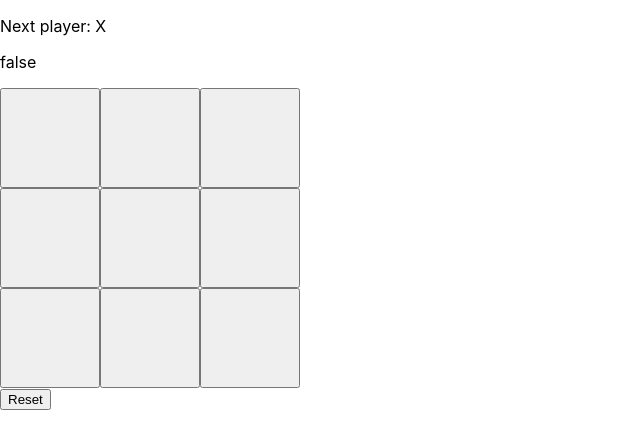
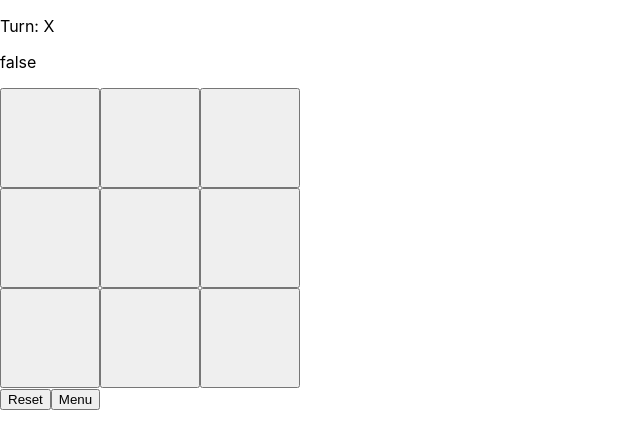
Before and after one commit to maximka76667/tic-tac-toe, a React (Create React App) app: page /#/multi in a window 1280 px wide. Shown: the top 448 px of the page, without its empty margins (0-640 px from the left). Built offline with nearby package versions, Linux system fonts and the light colour scheme.

Commit message:
переписал и пофиксил бота

```diff
--- a/package.json
+++ b/package.json
@@ -12,6 +12,7 @@
     "@types/react-dom": "^17.0.0",
     "react": "^17.0.2",
     "react-dom": "^17.0.2",
+    "react-router-dom": "^5.2.1",
     "react-scripts": "4.0.3",
     "typescript": "^4.1.2",
     "web-vitals": "^1.0.1"
@@ -39,5 +40,8 @@
       "last 1 firefox version",
       "last 1 safari version"
     ]
+  },
+  "devDependencies": {
+    "@types/react-router-dom": "^5.1.8"
   }
 }
--- a/src/App.tsx
+++ b/src/App.tsx
@@ -1,13 +1,27 @@
-import React, { FormEvent } from 'react';
+import React from 'react';
 import Board from './Board';
+import { Route, Switch, Link } from 'react-router-dom';
 
 function App() {
   return (
     <div className="App">
       <main className="content">
-        <div className="game">
-          <Board />
-        </div>
+        <Switch>
+          <Route path="/" exact>
+            <Link to="/single">1 player</Link>
+            <Link to="/multi">2 Players</Link>
+          </Route>
+          <Route path="/single">
+            <div className="game">
+              <Board isPlayWithBot={true} />
+            </div>
+          </Route>
+          <Route path="/multi">
+            <div className="game">
+              <Board isPlayWithBot={false} />
+            </div>
+          </Route>
+        </Switch>
       </main>
     </div>
   );
--- a/src/Board.tsx
+++ b/src/Board.tsx
@@ -1,10 +1,17 @@
 import React from 'react';
+import { useHistory } from 'react-router';
+import Bot from './Bot';
 import Cell from './Cell'
 
-function Board(props: object) {
+interface BoardInterface {
+  isPlayWithBot: boolean,
+}
 
-  const [cells, setCells] = React.useState(Array<string | null>(9).fill(null))
-  const [xIsNext, setXIsNext] = React.useState(true);
+function Board(props: BoardInterface) {
+  let history = useHistory();
+  const [cells, setCells] = React.useState(Array<string>(9).fill(''))
+  // const [xIsNext, setXIsNext] = React.useState(true);
+  const [turn, setTurn] = React.useState<string>('');
   const [status, setStatus] = React.useState('');
   const [isEnd, setIsEnd] = React.useState(false);
   const [isBotActive, setIsBotActive] = React.useState(false);
@@ -19,144 +26,142 @@ function Board(props: object) {
     [2, 4, 6],
   ];
 
-  function renderCell(i: number) {
-    return <Cell onClick={() => handleClick(i)} value={cells[i]} />
+  function handleClick(i: number) {
+    if(cells[i] || isEnd) {
+      return;
+    }
+    checkEndGame();
+    const newCells = cells.slice();
+    newCells[i] = turn;
+    console.log('Ход', turn, i);
+    setCells(newCells);
+    changeTurn(turn);
   }
 
-  function handleClick(i: number) {
-    checkEndGame();
-    if(cells[i]) {
-      return;
-    }
-    if(isEnd) {
-      return endGame();
-    }
-    const newCells = cells.slice();
-    newCells[i] = xIsNext ? 'X' : 'O';
-    console.log('Ход', xIsNext ? 'X' : 'O', i);
-    setCells(newCells);
-    setXIsNext(!xIsNext);
-  }
-
-  function bot() {
-    if(isEnd) {
-      return endGame();
-    }
-    if(!xIsNext) {
-      for (let i = 0; i < lines.length; i++) {
-        const [a, b, c] = lines[i];
-        if (cells[a] && cells[a] === cells[b] && !cells[c]) {
-          console.log('Бот', c, '1');
-          return handleClick(c);
-        }
-        if(cells[b] && cells[b] === cells[c] && !cells[a]) {
-          console.log('Бот', a, '2');
-          return handleClick(a);
-        }
-        if(cells[a] && cells[a] === cells[c] && !cells[b]) {
-          console.log('Бот', b, '3');
-          return handleClick(b);
-        }
-      }
-      if(!isEnd) {
-        let botTurnNumber;
-        do {
-          checkEndGame();
-          botTurnNumber = generateNumber();
-          handleClick(botTurnNumber);
-          console.log('Рандом', botTurnNumber);
-          console.log(isEnd + ' IsEnd');
-        } while (cells[botTurnNumber] !== null && !isEnd);
-      }
+  function changeTurn(turn: string) {
+    if(turn === 'X') {
+      setTurn('O');
+    } else if(turn === 'O') {
+      setTurn('X')
     }
   }
 
-  function generateNumber() {
-    return Math.floor(Math.random() * 9);
+  // function bot() {
+  //   if(turn === 'O') {
+  //     for (let i = 0; i < lines.length; i++) {
+  //       const [a, b, c] = lines[i];
+  //       if (cells[a] && cells[a] === cells[b] && !cells[c]) {
+  //         console.log('Бот', c, '1');
+  //         return handleClick(c);
+  //       }
+  //       if(cells[b] && cells[b] === cells[c] && !cells[a]) {
+  //         console.log('Бот', a, '2');
+  //         return handleClick(a);
+  //       }
+  //       if(cells[a] && cells[a] === cells[c] && !cells[b]) {
+  //         console.log('Бот', b, '3');
+  //         return handleClick(b);
+  //       }
+  //     }
+  //       let botTurnNumber;
+  //       do {
+  //         checkEndGame();
+  //         botTurnNumber = generateNumber();
+  //         handleClick(botTurnNumber);
+  //         console.log('Рандом', botTurnNumber);
+  //         console.log(isEnd + ' IsEnd');
+  //       } while (cells[botTurnNumber] !== null ?? !isEnd);
+  //     }
+  //   }
+  // }
+
+  function checkEndGame() {
+    if(isWinner()) return win();
+    if(isDraw()) return draw();
+    setStatus('Turn: ' + turn);
   }
 
-  function checkEndGame() {
-    checkWin();
+  function isWinner(): boolean {
+    return calculateWinner() !== '';
+  }
+
+  function win(): void {
+    endGame(calculateWinner());
+  }
+
+  function isDraw(): boolean {
     for(let i = 0; i < cells.length; i++) {
       if(!cells[i]) {
-        return;
+        return false;
       }
     }
-    endGame();
+    return true;
   }
 
-  function checkWin() {
-    const winner = calculateWinner();
-    if (winner) {
-      endGame();
-      setStatus('Winner: ' + winner);
-    } else if(isEnd && winner === null) {
-      setStatus('Winner: Draw');
-    } else {
-      setStatus('Next player: ' + (xIsNext ? 'X' : 'O'));
-    }
+  function draw(): void {
+    endGame('draw');
   }
 
-  function calculateWinner() {
+  function calculateWinner(): string {
     for (let i = 0; i < lines.length; i++) {
       const [a, b, c] = lines[i];
       if (cells[a] && cells[a] === cells[b] && cells[a] === cells[c]) {
         return cells[a];
       }
     }
-    return null;
+    return '';
   }
 
-  function endGame() {
+  function endGame(gameStatus: string): void {
+    setIsBotActive(false);
     console.log('Game Over!');
-    setXIsNext(true);
+    setTurn('');
     setIsEnd(true);
-    setIsBotActive(false);
+    if(gameStatus === 'draw') {
+      return setStatus('Draw!');
+    }
+    if(gameStatus === 'X' || 'O') {
+      return setStatus('Winner: ' + gameStatus);
+    }
   }
 
   function restartGame() {
-    setCells(Array(9).fill(null));
+
+    setCells(Array(9).fill(''));
     setIsEnd(false);
-    setXIsNext(true);
+    setTurn('X');
+    setStatus('');
     setIsBotActive(true);
+  }
+
+  function goToMenu() {
+    history.push("/");
   }
 
   React.useEffect(() => {
     checkEndGame();
+
+    // eslint-disable-next-line
   }, [cells])
 
   React.useEffect(() => {
-    if(isBotActive) {
-      bot();
-    }
-  }, [isBotActive, cells])
-
-  React.useEffect(() => {
-    if(isEnd) {
-      endGame();
-    }
-  }, [isEnd])
-
-  React.useEffect(() => {
-    setIsBotActive(true);
-  }, [])
+    restartGame();
+  }, []);
 
   return (
     <>
       <p>{ status }</p>
       <p>{ isEnd.toString() }</p>
       <div className="board">
-        { renderCell(0) }
-        { renderCell(1) }
-        { renderCell(2) }
-        { renderCell(3) }
-        { renderCell(4) }
-        { renderCell(5) }
-        { renderCell(6) }
-        { renderCell(7) }
-        { renderCell(8) }
+        {
+          Array(9).fill('').map((c, i) => {
+            return <Cell onClick={() => handleClick(i)} key={i} value={cells[i]} />
+          })
+        }
       </div>
+      { props.isPlayWithBot && <Bot handleClick={handleClick} cells={cells} lines={lines} isBotActive={isBotActive} turn={turn} />}
       <button className="reset-button" onClick={restartGame}>Reset</button>
+      <button className="menu-button" onClick={goToMenu}>Menu</button>
     </>
   )
 }
--- /dev/null
+++ b/src/Bot.tsx
@@ -0,0 +1,64 @@
+import React from "react";
+
+interface BotInteface {
+  handleClick: (e: number) => void | null,
+  isBotActive: boolean,
+  turn: string,
+  lines: Array<Array<number>>,
+  cells: Array<string>
+}
+
+function Bot({ handleClick, turn, cells, lines, isBotActive }: BotInteface) {
+
+  function generateNumber() {
+    if(isBotActive) {
+      let botTurnNumber;
+      do {
+        botTurnNumber = Math.floor(Math.random() * 9);
+      } while (cells.includes('') && cells[botTurnNumber] !== '');
+      return botTurnNumber;
+    }
+    return -1;
+  }
+
+  function playTurn(i: number) {
+    if(isBotActive) {
+      handleClick(i);
+      console.log('Рандом ' + i);
+    }
+  }
+
+  function bot(isActive: boolean) {
+    if(isActive) {
+      if(turn === 'O') {
+        for (let i = 0; i < lines.length; i++) {
+          const [a, b, c] = lines[i];
+          if (cells[a] && cells[a] === cells[b] && !cells[c]) {
+            console.log('Бот', c);
+            return handleClick(c);
+          }
+          if(cells[b] && cells[b] === cells[c] && !cells[a]) {
+            console.log('Бот', a);
+            return handleClick(a);
+          }
+          if(cells[a] && cells[a] === cells[c] && !cells[b]) {
+            console.log('Бот', b);
+            return handleClick(b);
+          }
+        }
+        return playTurn(generateNumber());
+      }
+    }
+  }
+
+  React.useEffect(() => {
+    bot(isBotActive);
+    // eslint-disable-next-line
+  }, [isBotActive, cells])
+
+  return (
+    <></>
+  )
+}
+
+export default Bot;
--- a/src/Cell.tsx
+++ b/src/Cell.tsx
@@ -8,7 +8,7 @@ interface CellInterface {
 function Cell(props: CellInterface) {
 
   return (
-    <button onClick={() => props.onClick()}>{props.value}</button>
+    <button className="cell" onClick={props.onClick}>{props.value}</button>
   )
 }
 
--- a/src/index.tsx
+++ b/src/index.tsx
@@ -3,10 +3,13 @@ import ReactDOM from 'react-dom';
 import './index.css';
 import App from './App';
 import reportWebVitals from './reportWebVitals';
+import { HashRouter } from 'react-router-dom';
 
 ReactDOM.render(
   <React.StrictMode>
-    <App />
+    <HashRouter basename={process.env.public_url}>
+      <App />
+    </HashRouter>
   </React.StrictMode>,
   document.getElementById('root')
 );
```
Also changed, not shown: 1 other file (tests, documents, lock files or other folders).
